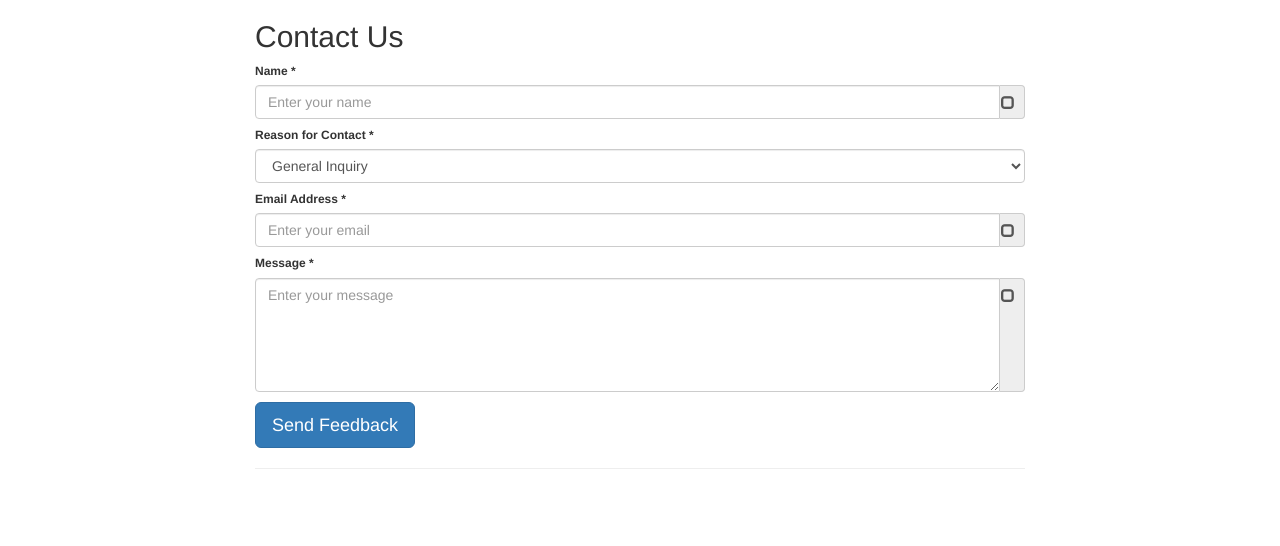
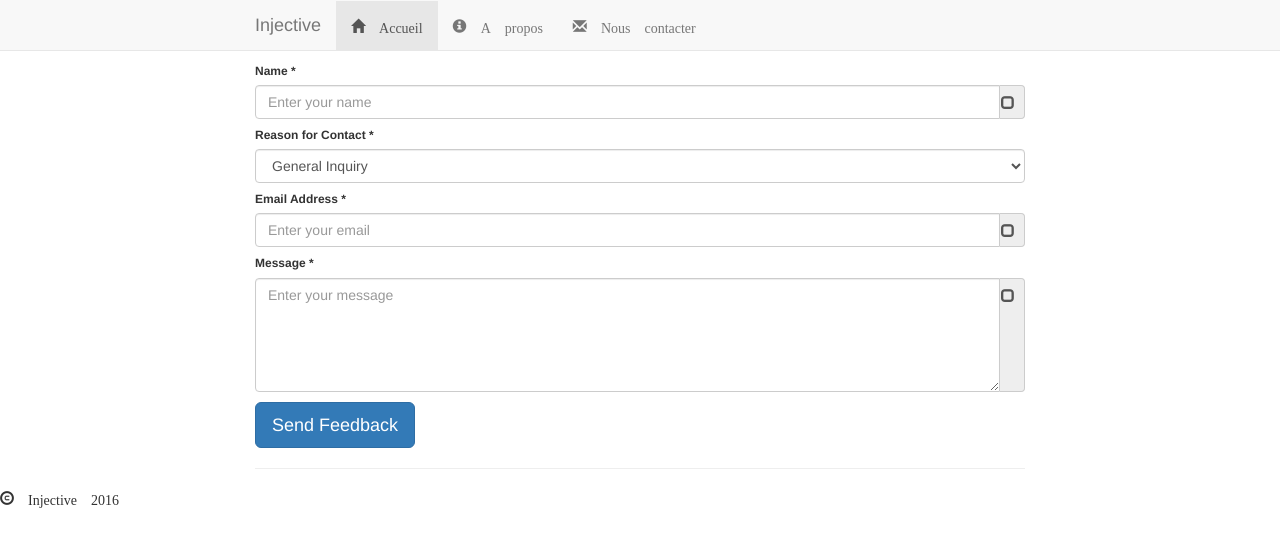
Before and after one commit to injective-edu/injective-edu.github.io, a plain HTML site: page contact/index.html in a window 1280 px wide. Drawn offline with nearby package versions, Linux system fonts and the light colour scheme.

```diff
--- a/contact/index.html
+++ b/contact/index.html
@@ -30,7 +30,31 @@
     <![endif]-->
   </head>
   <body>
-    <!-- EXTRACT FORM HERE =======> -->
+
+  <!-- Fixed navbar -->
+  <nav class="navbar navbar-default navbar-fixed-top">
+    <div class="container">
+      <div class="navbar-header">
+        <button type="button" class="navbar-toggle collapsed" data-toggle="collapse" data-target="#navbar" aria-expanded="false" aria-controls="navbar">
+          <span class="sr-only">Toggle navigation</span>
+          <span class="icon-bar"></span>
+          <span class="icon-bar"></span>
+          <span class="icon-bar"></span>
+        </button>
+        <a class="navbar-brand" href="#">Injective</a>
+      </div>
+      <div id="navbar" class="collapse navbar-collapse">
+        <ul class="nav navbar-nav">
+          <li class="active"> <a class="glyphicon glyphicon-home" href="#"> Accueil</a> </li>
+          <li><a class="glyphicon glyphicon-info-sign" href="#about"> A propos</a></li>
+          <li><a class="glyphicon glyphicon-envelope" href="#contact"> Nous contacter</a></li>
+
+        </ul>
+      </div><!--/.nav-collapse -->
+    </div>
+  </nav>
+
+  <!-- EXTRACT FORM HERE =======> -->
     <div class="container">
       <div id="contact_form" class="row">
         <div class="col-md-12">
@@ -99,6 +123,12 @@
       </div><!--/row-->
       <hr>
     </div><!--/.container-->
+  <footer class="footer footer-basic-centered">
+
+
+    <p class="footer-company-name glyphicon glyphicon-copyright-mark"> Injective 2016</p>
+
+  </footer>
     <!-- <======= UP TO HERE -->
     <script src="//ajax.googleapis.com/ajax/libs/jquery/1.10.2/jquery.min.js"></script>
     <script src="//netdna.bootstrapcdn.com/bootstrap/3.1.1/js/bootstrap.min.js"></script>
```
